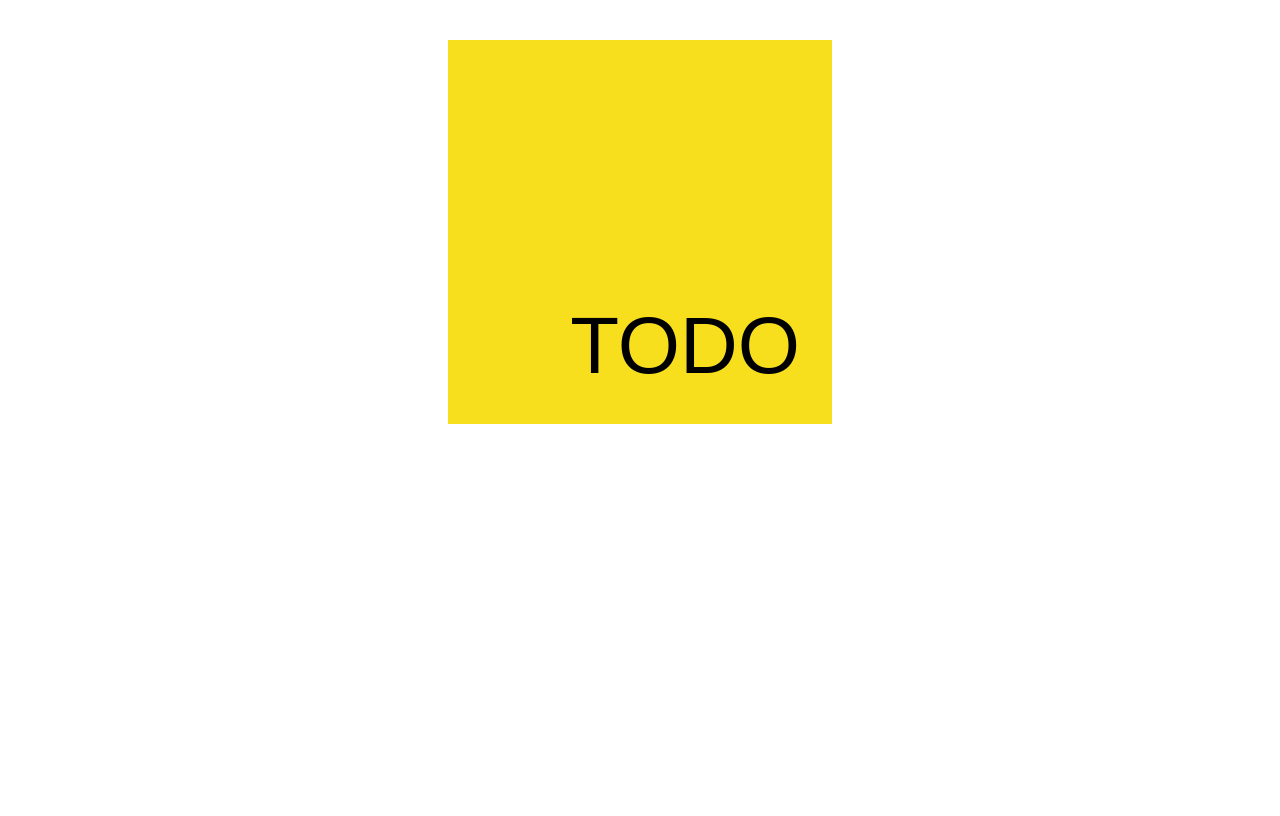
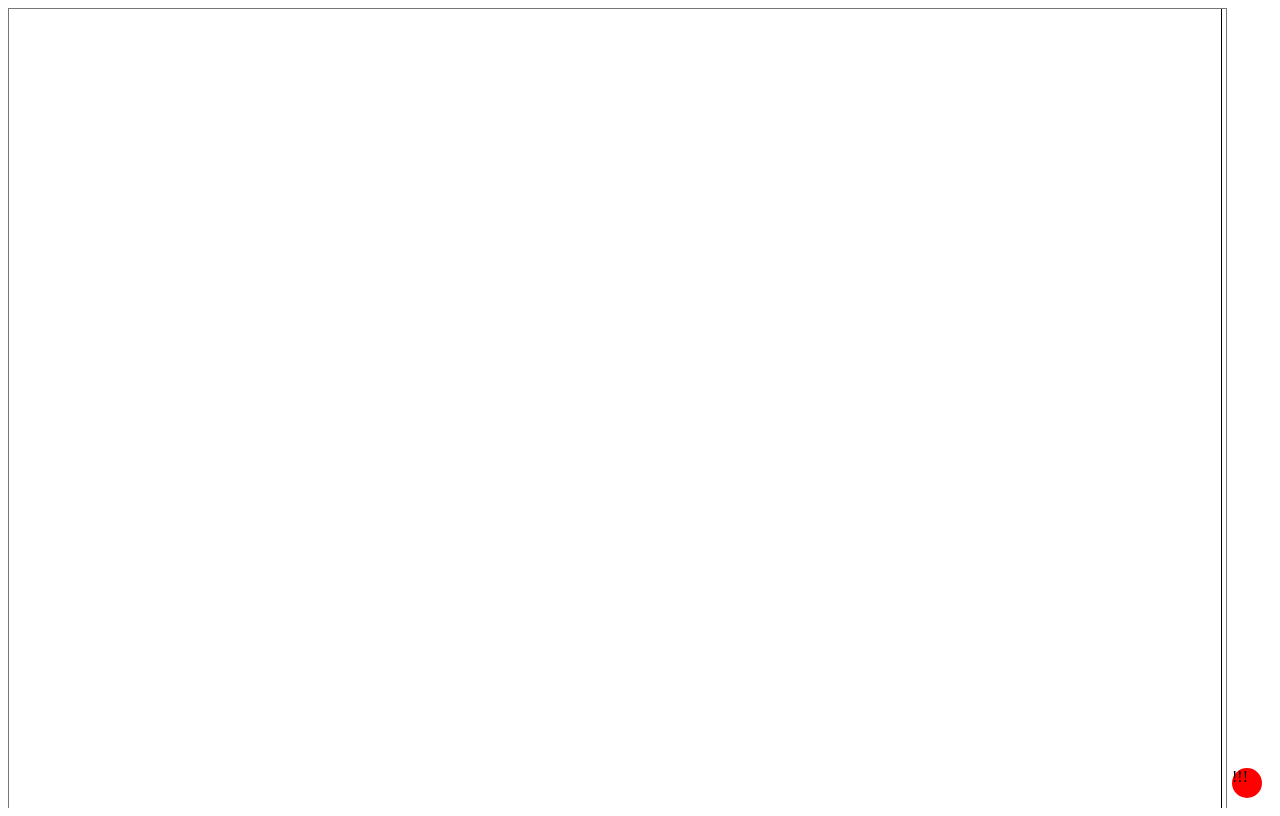
Before and after one commit to jcqvisser/limn, a website built with webpack: page src/index.html in a window 1280 px wide. Built offline with nearby package versions, Linux system fonts and the light colour scheme.

Commit message:
Add the old code
This provides some basic drawing and typing

```diff
--- a/src/index.html
+++ b/src/index.html
@@ -10,9 +10,21 @@
   </head>
 
   <body>
-    <div class="block">
-      <p class="fancy-text">TODO</p>
+    <div class="view-container">
+      <div id="document-container" class="document-container">
+        <canvas
+          class="in-front"
+          width="10px"
+          height="2000px"
+          id="scribble-canvas"
+        ></canvas>
+        <textarea id="text-area" rows="100" cols="140"></textarea>
+      </div>
+      <div class="scroll-handle"></div>
+
+      <a id="toggle-fab" class="toggle-fab">!!!</a>
     </div>
+
     <script src="<%= htmlWebpackPlugin.files.chunks.main.entry %>"></script>
   </body>
 </html>
--- a/src/main.js
+++ b/src/main.js
@@ -1 +1,83 @@
-console.log("fdsa");
+const canvasContainer = document.getElementById("document-container");
+const containerRect = canvasContainer.getBoundingClientRect();
+
+const canvasWidth = containerRect.right - containerRect.left;
+
+const canvas = /** @type {HTMLCanvasElement} */ (document.getElementById(
+  "scribble-canvas"
+));
+const textarea = document.getElementById("text-area");
+
+const toggleFab = document.getElementById("toggle-fab");
+toggleFab.addEventListener("click", e => {
+  e.preventDefault();
+  canvas.classList.toggle("in-front");
+  textarea.classList.toggle("in-front");
+});
+
+canvas.setAttribute("width", canvasWidth + "px");
+
+const ctx = canvas.getContext("2d");
+
+let down = false;
+let flipptyFlop = true;
+
+/** @type {[number, number]} */
+let lastPoint = [0, 0];
+
+canvas.addEventListener("touchstart", e => {
+  lastPoint = [
+    e.touches[0].clientX - canvas.getBoundingClientRect().left,
+    e.touches[0].clientY - canvas.getBoundingClientRect().top
+  ];
+
+  down = true;
+});
+
+canvas.addEventListener("mousedown", e => {
+  lastPoint = [
+    e.clientX - canvas.getBoundingClientRect().left,
+    e.clientY - canvas.getBoundingClientRect().top
+  ];
+
+  down = true;
+});
+
+const draw = e => {
+  if (!down) {
+    return;
+  }
+  ctx.beginPath();
+  ctx.strokeStyle = "black";
+  ctx.lineWidth = e.pressure * 30;
+
+  ctx.moveTo(...lastPoint);
+
+  ctx.lineTo(
+    e.clientX - canvas.getBoundingClientRect().left,
+    e.clientY - canvas.getBoundingClientRect().top
+  );
+
+  ctx.lineCap = "round";
+  ctx.stroke();
+  ctx.closePath();
+
+  lastPoint = [
+    e.clientX - canvas.getBoundingClientRect().left,
+    e.clientY - canvas.getBoundingClientRect().top
+  ];
+};
+
+canvas.addEventListener("pointermove", draw);
+
+canvas.addEventListener("touchend", e => {
+  draw(e), (down = false);
+});
+
+canvas.addEventListener("mouseout", e => {
+  draw(e), (down = false);
+});
+
+canvas.addEventListener("mouseup", e => {
+  draw(e), (down = false);
+});
--- a/src/styles.css
+++ b/src/styles.css
@@ -1,29 +1,58 @@
-:root {
+#scribble-canvas {
+  touch-action: none;
+}
+
+.view-container {
+  position: relative;
+
   display: flex;
   flex-direction: row;
   justify-content: center;
-  align-items: center;
+  align-items: flex-start;
 
-  padding: 32px;
+  overflow: hidden;
 }
 
-.block {
-  width: 320px;
-  height: 320px;
-  padding: 32px;
-
-  display: flex;
-  flex-direction: row;
-  justify-content: flex-end;
-  align-items: flex-end;
-
-  /* JavaScript yellow */
-  background-color: #f7df1e;
+.scroll-handle {
+  width: 50px;
 }
 
-.fancy-text {
-  margin: 0;
-  font-family: Arial, sans-serif;
-  font-size: 80px;
-  text-align: right;
+.document-container {
+  height: 100vh;
+  position: relative;
+
+  flex-grow: 1;
+  border-right: 1px solid black;
 }
+
+canvas {
+  position: absolute;
+  width: 100%;
+  background: transparent;
+  z-index: 1;
+}
+
+textarea {
+  position: absolute;
+  width: 100%;
+  background: transparent;
+  z-index: 1;
+}
+
+.in-front {
+  z-index: 5;
+}
+
+.toggle-fab {
+  width: 30px;
+  height: 30px;
+  border-radius: 15px;
+
+  z-index: 999999;
+
+  position: absolute;
+  bottom: 10px;
+  right: 10px;
+
+  background: red;
+}
```
